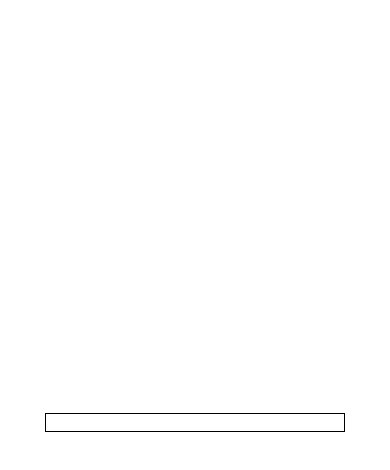
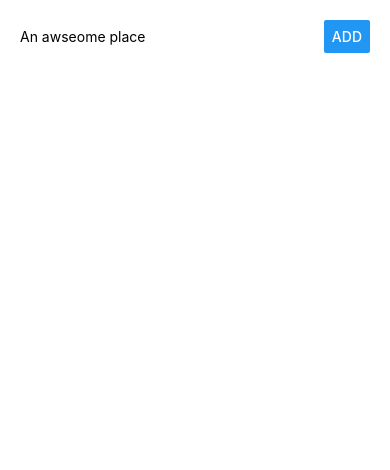
Before and after one commit to viniciuspasquantonio/react-native, a React Native app: screen / in a window 390 px wide. Shown: the top 470 px of the page. Built offline with nearby package versions, Linux system fonts and the light colour scheme.

Commit message:
flex, styles and view

```diff
--- a/App.js
+++ b/App.js
@@ -1,5 +1,5 @@
 import React, {Component} from 'react';
-import { StyleSheet, Text, View, TextInput } from 'react-native';
+import { StyleSheet, Text, View, TextInput, Button } from 'react-native';
 import { statement } from '@babel/template';
 
 export default class App extends Component{
@@ -16,11 +16,18 @@ export default class App extends Component{
   render() {
     return (
       <View style={styles.container}>
-        <TextInput
-          style={{width: 300, borderColor:"black", borderWidth:1}}
-          value={this.state.placeName}
-          onChangeText={this.placeNameChangedHandler}
-        />
+        <View style={styles.inputContainer}>
+          <TextInput
+            placeholder="An awseome place"
+            style={styles.placeInput}
+            value={this.state.placeName}
+            onChangeText={this.placeNameChangedHandler}
+          />
+          <Button
+            title="Add"
+            style={styles.placeButton}
+          />
+        </View>
       </View>
     );
   }
@@ -31,6 +38,19 @@ const styles = StyleSheet.create({
     flex: 1,
     backgroundColor: '#fff',
     alignItems: 'center',
-    justifyContent: 'center',
+    justifyContent: 'flex-start',
+    padding:20
   },
+  inputContainer:{
+    flexDirection: 'row',
+    justifyContent:'space-between',
+    alignItems:"center",
+    width:"100%"
+  },
+  placeInput:{
+    width: '70%'
+  },
+  placeButton:{
+    width: '30%'
+  }
 });
```
